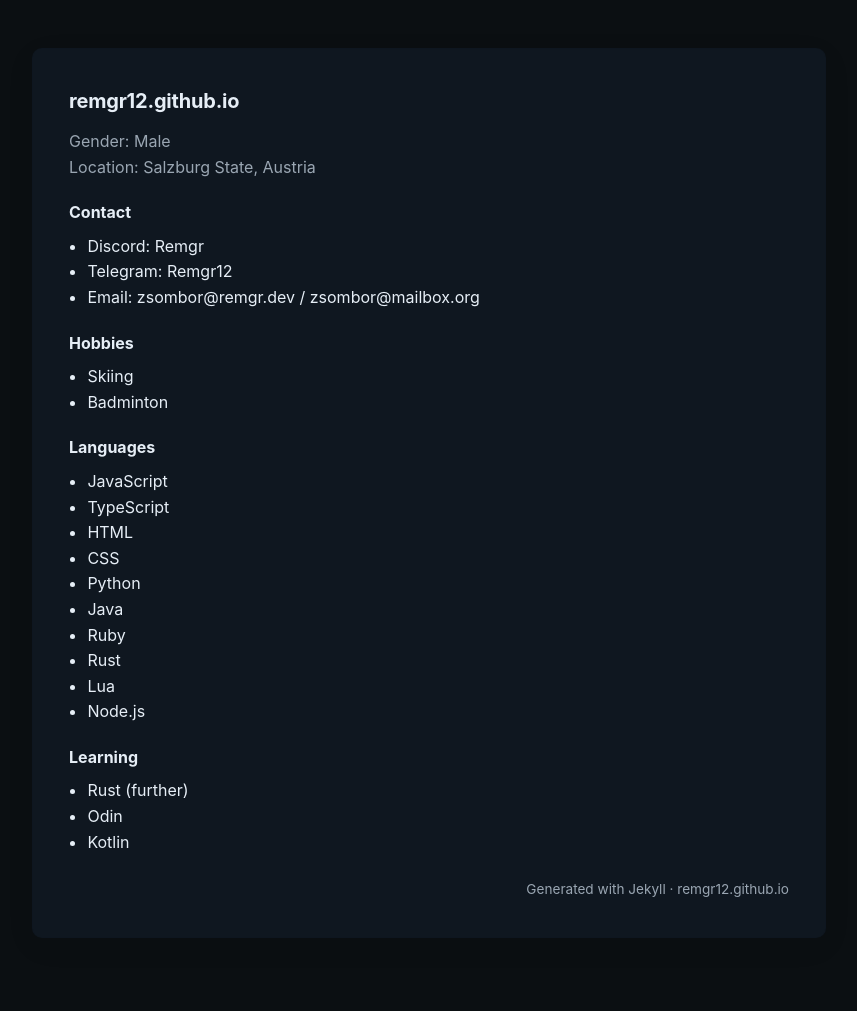
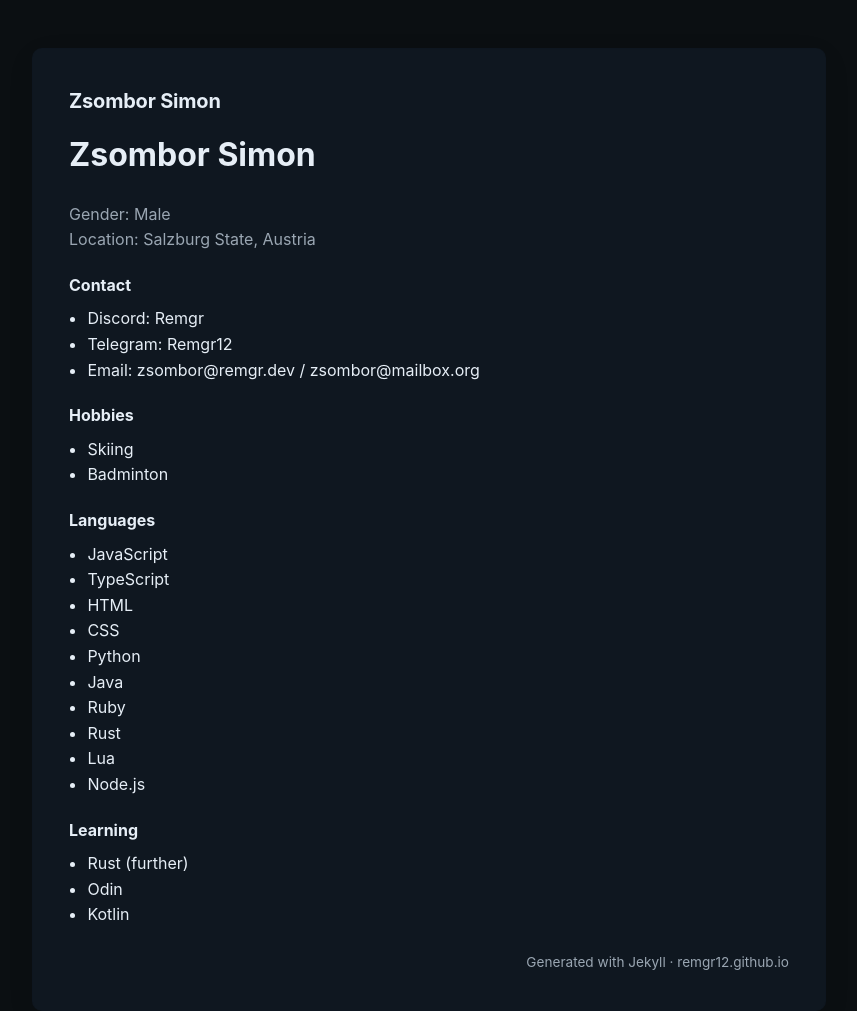
Before and after one commit to Remgr12/remgr12.github.io, a Jekyll site: the page built from index.md, in a window 1280 px wide. Shown: the whole page, without its empty margins (211-1068 px from the left). Built offline with Jekyll 4.4.1, drawn with Linux system fonts in a browser that asks for light colours; our own code applies the rules of GitHub Pages for plain Markdown files.

Commit message:
Update index.md

```diff
--- a/index.md
+++ b/index.md
@@ -1,3 +1,5 @@
+# Zsombor Simon
+
 Gender: Male
 Location: Salzburg State, Austria
 
```
